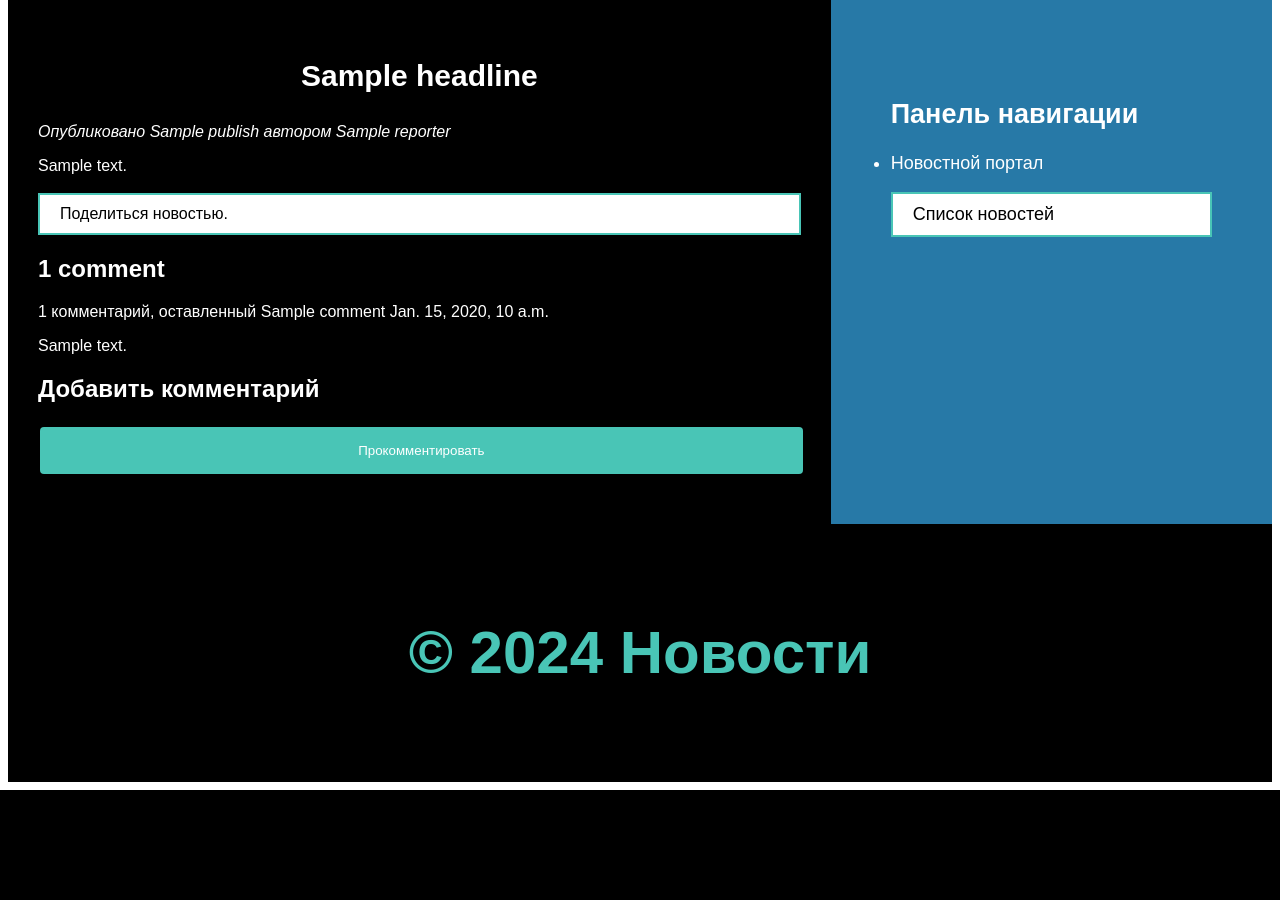
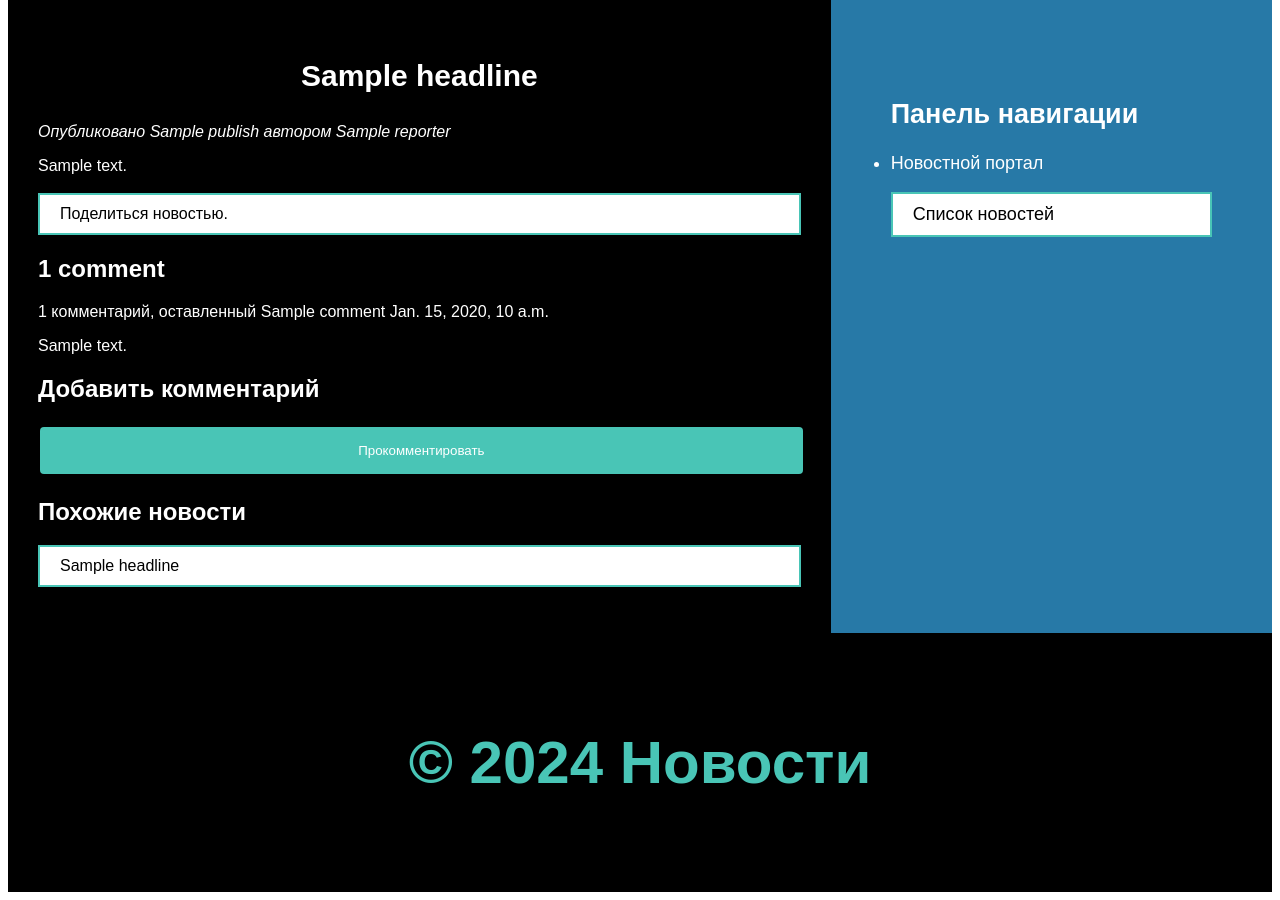
Before and after one commit to SiarheiNeparka/my_news_site_project, a Django app: template mywebsite/news/templates/news/article/detail.html in a window 1280 px wide. Shown: the part 258-1158 px from the top of the page. Before the commit the page ends 1048 px from the top, so only its background shows below. Run offline with Django 4.2, Linux system fonts and the light colour scheme; the template is opened without the code that fills it: most values are stand-ins (such as "Sample title", 1, 10 or a date in 2020).

Commit message:
change detail.html (add code to show recommendations)

```diff
--- a/mywebsite/news/templates/news/article/detail.html
+++ b/mywebsite/news/templates/news/article/detail.html
@@ -31,4 +31,13 @@
 
 {% include "news/article/includes/comment_form.html" %}
 
+<h2>Похожие новости</h2>
+{% for article in similar_articles %}
+<p>
+    <a href="{{ article.get_absolute_url }}">{{ article.headline }}</a>
+</p>
+{% empty %}
+Новости на похожую тематику отсутствуют.
+{% endfor %}
+
 {% endblock %}
```
